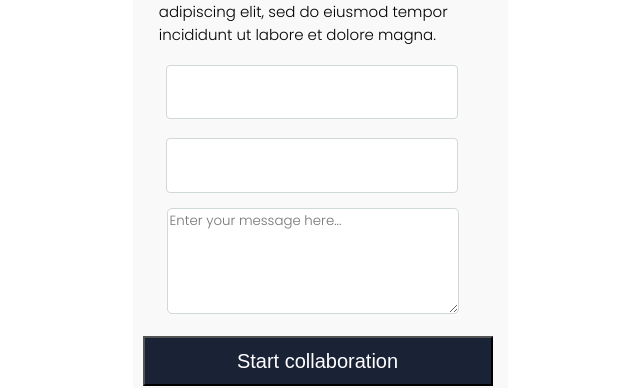
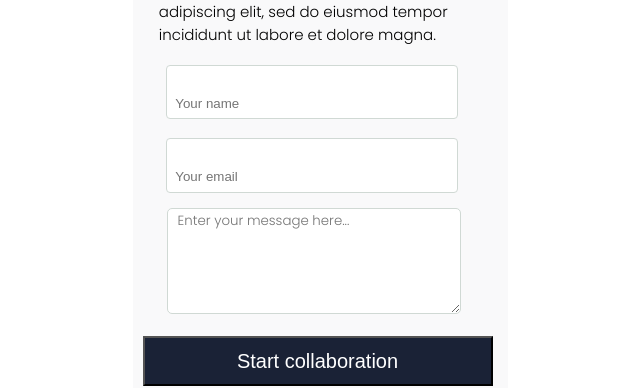
Before and after one commit to SolomonTheCoder/Microverse-Portfolio-mobile-version, a website: page index.html in a window 1280 px wide. Shown: the part 5211-5599 px from the top of the page, without its empty margins (320-960 px from the left). Drawn offline with nearby package versions, Linux system fonts and the light colour scheme.

Commit message:
Changes maded

```diff
--- a/index.html
+++ b/index.html
@@ -173,7 +173,7 @@
             class="form"
             type="text"
             name="name"
-            placeholder=""
+            placeholder="Your name"
             maxlength="30"
             required
           />
@@ -182,7 +182,7 @@
             class="form"
             type="email"
             name="email"
-            placeholder=""
+            placeholder="Your email"
             maxlength="30"
             required
           />
--- a/style.css
+++ b/style.css
@@ -286,8 +286,9 @@ label.email {
   margin-top: 15px;
   margin-bottom: 15px;
   margin-left: 34px;
-  width: 286px;
+  width: 280px;
   height: 100px;
+  padding-left: 10px;
   font-family: "Poppins", serif;
   border: 1px solid #d0d9d4;
   border-radius: 5px;
```
